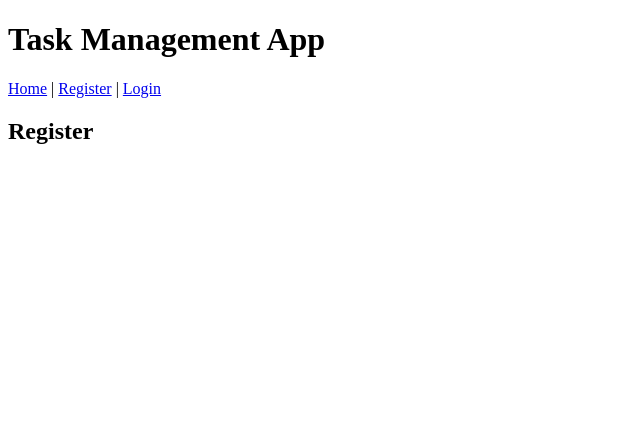
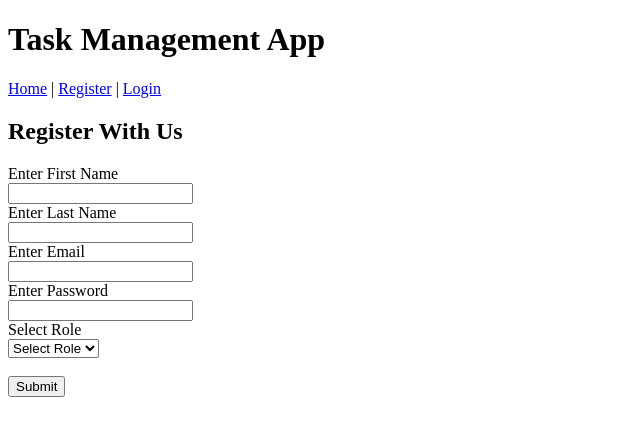
Before and after one commit to LikithaSupreeth/task-management-frontend, a React (Create React App) app: page /register in a window 1280 px wide. Shown: the top 436 px of the page, without its empty margins (0-640 px from the left). Built offline with nearby package versions, Linux system fonts and the light colour scheme.

Commit message:
register form created

```diff
--- a/src/App.js
+++ b/src/App.js
@@ -1,4 +1,4 @@
-import { BrowserRouter, Route, Routes, Link } from "react-router-dom"
+import {Route, Routes, Link } from "react-router-dom"
 import Home from "./components/Home"
 import Register from "./components/Register"
 import Login from "./components/Login"
--- a/src/components/Register.js
+++ b/src/components/Register.js
@@ -1,7 +1,43 @@
-export default function Register(){
+import { useState } from "react"
+export default function Register() {
+    const [form, setForm] = useState({
+        firstName: '',
+        lastName: '',
+        email: '',
+        password: '',
+        role: ''
+    })
+
+    const handleChange = (e) => {
+        const { name, value } = e.target
+        setForm({ ...form, [name]: value })
+
+    }
+
+    const handleSubmit = (e) => {
+        e.preventDefault()
+        console.log(form)
+    }
     return (
         <div>
-            <h2>Register</h2>
+            <h2>Register With Us</h2>
+            <form onSubmit={handleSubmit}>
+                <label htmlFor='firstName'>Enter First Name</label> <br />
+                <input type="text" id='firstName' name="firstName" value={form.firstName} onChange={handleChange} /> <br />
+                <label htmlFor='lastName'>Enter Last Name</label> <br />
+                <input type="text" id='lastName' name="lastName" value={form.lastName} onChange={handleChange} /> <br />
+                <label htmlFor='email'>Enter Email</label> <br />
+                <input type="text" id='email' name="email" value={form.email} onChange={handleChange} /> <br />
+                <label htmlFor='password'>Enter Password</label> <br />
+                <input type="password" id='password' name="password" value={form.password} onChange={handleChange} /> <br />
+                <label htmlFor='role'>Select Role</label> <br />
+                <select id="role" name="role" value={form.role} onChange={handleChange}>
+                    <option value="">Select Role</option>
+                    <option value="Employee">Employee</option>
+                    <option value="TeamLead">Team Lead</option>
+                </select> <br /> <br />
+                <input type="submit" />
+            </form>
         </div>
     )
 }
```
